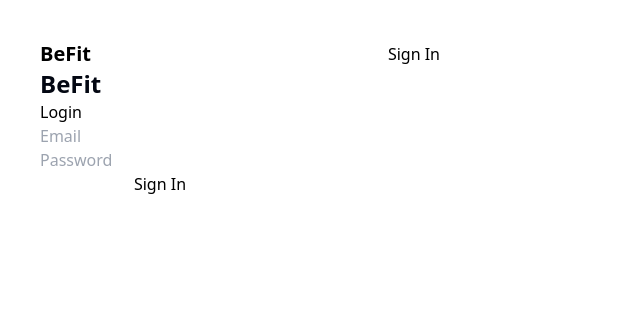
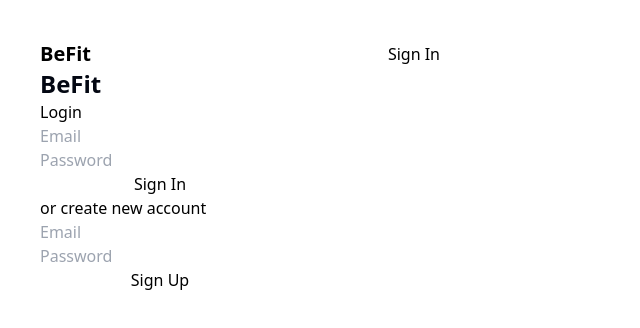
Before and after one commit to m2lovric/BeFit, a React (Vite) app: page /login in a window 1280 px wide. Shown: the top 328 px of the page, without its empty margins (0-640 px from the left). Built offline with nearby package versions, Linux system fonts and the light colour scheme; no server answers.

Commit message:
Add Signup function

```diff
--- a/src/pages/Auth/Login.tsx
+++ b/src/pages/Auth/Login.tsx
@@ -1,22 +1,30 @@
 import { useState } from 'react';
-import { handleSignIn } from './useAuth';
+import { signIn, signUp } from './useAuth';
 import { useNavigate } from 'react-router-dom';
 
 const Login = () => {
   const [login, setLogin] = useState({ email: '', password: '' });
+  const [signup, setSignUp] = useState({ email: '', password: '' });
   const navigate = useNavigate();
 
-  function handleForm(e: React.FormEvent) {
+  function handleSignIn(e: React.FormEvent) {
     e.preventDefault();
-    handleSignIn(login.email, login.password);
+    signIn(login.email, login.password);
     setLogin({ email: '', password: '' });
+    navigate('/dashboard');
+  }
+
+  function handleSignUp(e: React.FormEvent) {
+    e.preventDefault();
+    signUp(signup.email, signup.password);
+    setSignUp({ email: '', password: '' });
     navigate('/dashboard');
   }
   return (
     <div>
       <h2>Login</h2>
       <form
-        onSubmit={handleForm}
+        onSubmit={handleSignIn}
         className='flex flex-col justify-between w-1/5'
       >
         <input
@@ -33,6 +41,27 @@ const Login = () => {
         />
         <button type='submit'>Sign In</button>
       </form>
+
+      <p>or create new account</p>
+
+      <form
+        onSubmit={handleSignUp}
+        className='flex flex-col justify-between w-1/5'
+      >
+        <input
+          type='email'
+          placeholder='Email'
+          onChange={(e) => setSignUp({ ...signup, email: e.target.value })}
+          value={signup.email}
+        />
+        <input
+          type='password'
+          placeholder='Password'
+          onChange={(e) => setSignUp({ ...signup, password: e.target.value })}
+          value={signup.password}
+        />
+        <button type='submit'>Sign Up</button>
+      </form>
     </div>
   );
 };
--- a/src/pages/Auth/useAuth.ts
+++ b/src/pages/Auth/useAuth.ts
@@ -5,7 +5,7 @@ import {
 } from 'firebase/auth';
 const auth = getAuth();
 
-const handleCreateUser = (email: string, password: string) => {
+const signUp = (email: string, password: string) => {
   createUserWithEmailAndPassword(auth, email, password)
     .then((userCredential) => {
       // Signed in
@@ -18,7 +18,7 @@ const handleCreateUser = (email: string, password: string) => {
     });
 };
 
-const handleSignIn = (email: string, password: string) => {
+const signIn = (email: string, password: string) => {
   signInWithEmailAndPassword(auth, email, password)
     .then((userCredential) => {
       // Signed in
@@ -31,4 +31,4 @@ const handleSignIn = (email: string, password: string) => {
     });
 };
 
-export { handleCreateUser, handleSignIn };
+export { signIn, signUp };
```
